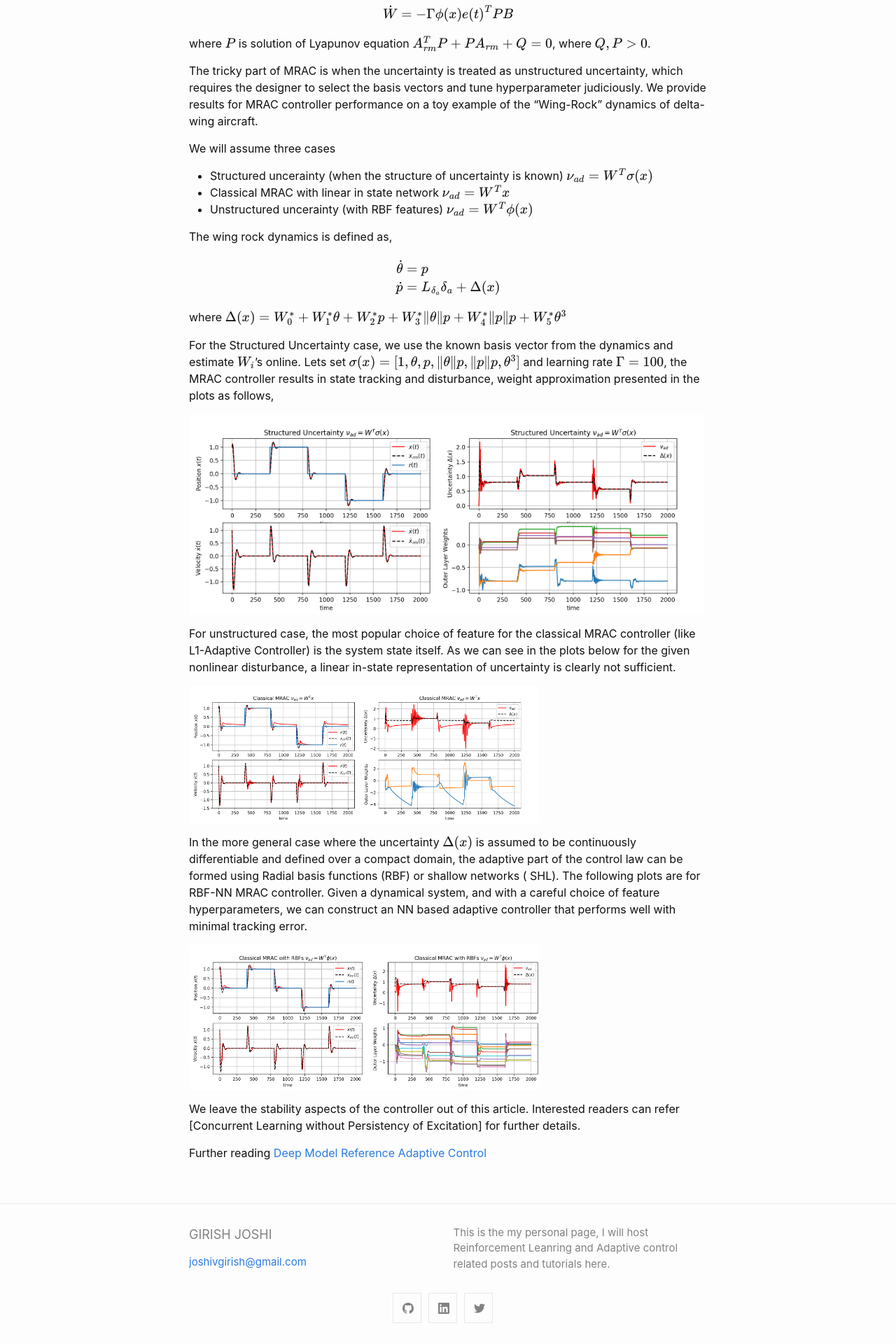
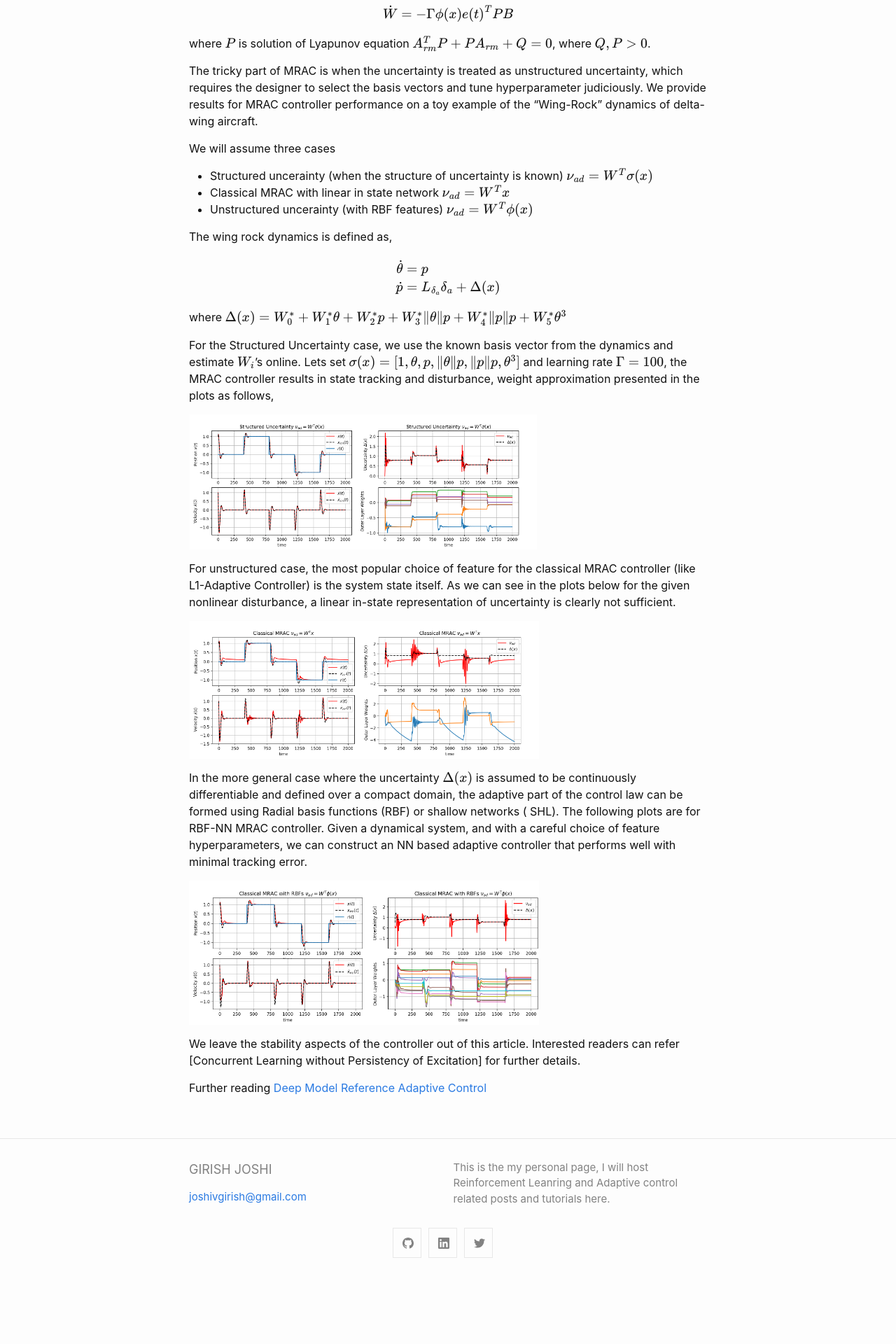
Before and after one commit to girishvjoshi/gj_blog, a Jekyll site: the page built from _posts/2019-12-18-Model-Reference-Adaptive-Control.markdown, in a window 1280 px wide. Shown: the part 1666-3586 px from the top of the page at 70% size. Built offline with Jekyll 4.4.1, drawn with Linux system fonts in a browser that asks for light colours; formulas are drawn with MathJax 3; after the commit the page ends 3493 px from its top, so only the background shows below that.

Commit message:
Update 2019-12-18-Model-Reference-Adaptive-Control.markdown

```diff
--- a/_posts/2019-12-18-Model-Reference-Adaptive-Control.markdown
+++ b/_posts/2019-12-18-Model-Reference-Adaptive-Control.markdown
@@ -106,7 +106,7 @@ where $$\Delta(x) = W^{*}_{0} + W^{*}_{1}\theta + W^{*}_{2}p + W^{*}_{3}\|\theta
 For the Structured Uncertainty case, we use the known basis vector from the dynamics and estimate $$W_i$$'s online.
 Lets set $$\sigma(x) = [1, \theta, p, \|\theta\|p, \|p\|p, \theta^3]$$ and learning rate $$\Gamma = 100$$, the MRAC controller results in state tracking and disturbance, weight approximation presented in the plots as follows,
 
-![structured_MRAC](/gj_blog/assets/structured_MRAC.png)
+<img src="/gj_blog/assets/structured_MRAC.png" width="500">
 
 For unstructured case, the most popular choice of feature for the classical MRAC controller (like L1-Adaptive Controller) is the system state itself. As we can see in the plots below for the given nonlinear disturbance, a linear in-state representation of uncertainty is clearly not sufficient.
 
```
